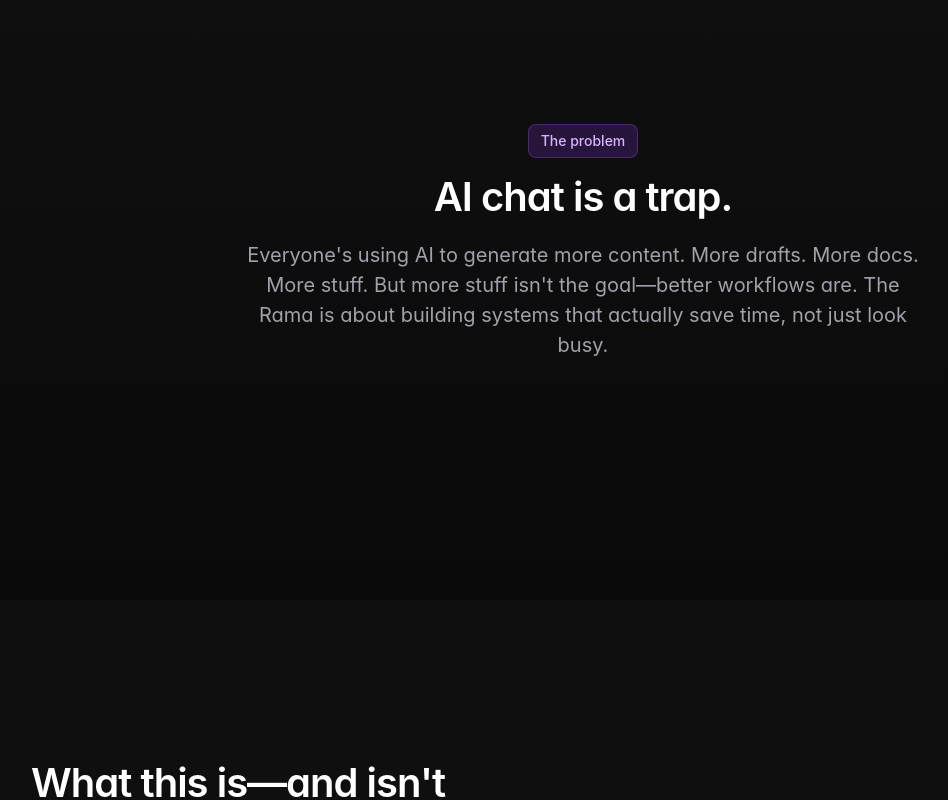
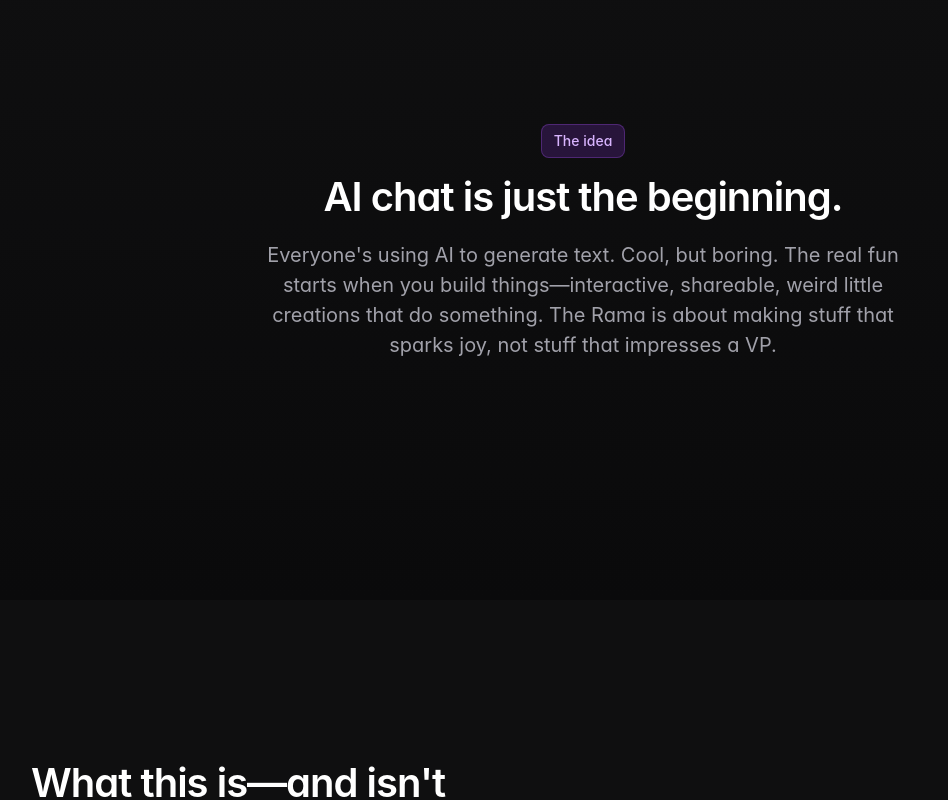
Before and after one commit to sotoai/vibe-o-rama, a Next.js app: page / in a window 1280 px wide. Shown: the part 820-1620 px from the top of the page, without its empty margins (57-1005 px from the left). Built offline with nearby package versions, Linux system fonts and the light colour scheme.

Commit message:
updated messaging

```diff
--- a/next.config.js
+++ b/next.config.js
@@ -1,12 +1,16 @@
 /** @type {import('next').NextConfig} */
 const repo = "vibe-o-rama";
+const basePath = `/${repo}`;
 
 const nextConfig = {
   output: "export",
-  basePath: `/${repo}`,
-  assetPrefix: `/${repo}/`,
+  basePath,
+  assetPrefix: `${basePath}/`,
   trailingSlash: true,
   images: { unoptimized: true },
+  env: {
+    NEXT_PUBLIC_BASE_PATH: basePath,
+  },
 };
 
 module.exports = nextConfig;
--- a/src/app/layout.tsx
+++ b/src/app/layout.tsx
@@ -3,8 +3,8 @@ import './globals.css'
 import { Nav, Footer } from '@/components'
 
 export const metadata: Metadata = {
-  title: 'Vibe-O-Rama | SPRO AI Enablement',
-  description: 'A creative AI playground for SPRO. Move from prompts to systems—build interactive, shareable artifacts using modern AI tools.',
+  title: 'Vibe-O-Rama | SPRO',
+  description: 'A creative AI playground for SPRO. Build weird, fun, delightful things with AI. No business case required.',
 }
 
 export default function RootLayout({
--- a/src/app/page.tsx
+++ b/src/app/page.tsx
@@ -18,65 +18,65 @@ import { fadeUpVariants, fadeVariantsReduced, fadeUpScaleVariants, staggerContai
 const artifacts = [
   {
     id: '1',
-    name: 'The Pre-Meeting Whisperer',
-    description: 'Crawls your calendar, drafts an agenda, and tells you who might derail the conversation.',
-    tags: ['workflow', 'meetings'],
+    name: 'Dream Journal Illustrator',
+    description: 'Describe last night\'s fever dream, get back cursed AI art you can send to your therapist.',
+    tags: ['creative', 'unhinged'],
     image: '/artifact-01.svg',
   },
   {
     id: '2',
-    name: 'TLDR Machine',
-    description: 'Turns a week of Slack chaos into a newsletter your team might actually read.',
-    tags: ['generator', 'sanity-saver'],
+    name: 'Spotify Roast Bot',
+    description: 'Analyzes your listening history and drags you for your 3am sad girl hours.',
+    tags: ['roast', 'music'],
     image: '/artifact-02.svg',
   },
   {
     id: '3',
-    name: 'Flowchart Gremlin',
-    description: 'Because sometimes you need a decision tree to decide if you need a decision tree.',
-    tags: ['interactive', 'meta'],
+    name: 'Excuse Generator 3000',
+    description: 'Need to bail on plans? Get a perfectly calibrated excuse based on the social context.',
+    tags: ['social', 'survival'],
     image: '/artifact-03.svg',
   },
   {
     id: '4',
-    name: 'Standup Shuffler',
-    description: 'Randomizes speaking order and throws in icebreakers nobody asked for.',
-    tags: ['social', 'chaos'],
+    name: 'Plant Dad/Mom Coach',
+    description: 'An AI that guilts you into watering your plants and celebrates when they don\'t die.',
+    tags: ['wellness', 'guilt'],
     image: '/artifact-04.svg',
   },
   {
     id: '5',
-    name: 'OKR Mood Ring',
-    description: 'A dashboard that shows your quarterly goals and gently judges your progress.',
-    tags: ['dashboard', 'accountability'],
+    name: 'Astrology But Make It Data',
+    description: 'Generates your horoscope based on your actual calendar. Mercury retrograde = you double-booked.',
+    tags: ['chaos', 'stars'],
     image: '/artifact-05.svg',
   },
   {
     id: '6',
-    name: 'Feedback Therapist',
-    description: 'Takes your "this could be better" notes and turns them into actual feedback.',
-    tags: ['generator', 'diplomacy'],
+    name: 'Recipe Roulette',
+    description: 'Tell it what\'s rotting in your fridge. It tells you what crime against cuisine you can commit.',
+    tags: ['food', 'chaos'],
     image: '/artifact-06.svg',
   },
   {
     id: '7',
-    name: 'Team Trivia Torture',
-    description: 'Generates quiz questions from your docs. Find out who actually reads the wiki.',
-    tags: ['social', 'exposed'],
+    name: 'Passive Aggressive Note Writer',
+    description: 'For when "please don\'t eat my lunch" needs to hit different.',
+    tags: ['petty', 'art'],
     image: '/artifact-07.svg',
   },
   {
     id: '8',
-    name: 'Corporate BS Translator',
-    description: '"Let\'s take this offline" → "I don\'t have an answer and I\'m hoping you forget."',
-    tags: ['utility', 'truth'],
+    name: 'Compliment Battle Arena',
+    description: 'Two players. Escalating compliments. First one to break character loses.',
+    tags: ['game', 'wholesome'],
     image: '/artifact-08.svg',
   },
   {
     id: '9',
-    name: 'Project Kickoff in a Box',
-    description: 'Spits out charters, timelines, and RACI matrices so you can pretend you planned.',
-    tags: ['generator', 'illusions'],
+    name: 'Life Narrator',
+    description: 'Describes your mundane activities like a nature documentary. "And here we see Josh, approaching the coffee machine..."',
+    tags: ['absurd', 'vibes'],
     image: '/artifact-09.svg',
   },
 ]
@@ -86,13 +86,13 @@ const timelineItems = [
     phase: 'Phase 1',
     weeks: 'Weeks 1–2',
     title: 'Get your tools, find your vibe',
-    description: 'Set up Claude Code and Cursor. Join a session or two. Start thinking about what annoys you enough to automate.',
+    description: 'Set up Claude Code and Cursor. Join a session or two. Start thinking about what would make you laugh, help your friends, or just be cool to exist.',
   },
   {
     phase: 'Phase 2',
     weeks: 'Weeks 3–8',
     title: 'Build weird stuff, share it',
-    description: 'Make things. Break things. Post your creations in the channel. Steal ideas from each other (encouraged).',
+    description: 'Make things. Break things. Post your creations in the channel. Steal ideas from each other (encouraged). Work stuff is fine but definitely not required.',
   },
   {
     phase: 'Phase 3',
@@ -104,36 +104,36 @@ const timelineItems = [
 
 const buildCategories = [
   {
-    title: 'Personal sidekicks',
-    description: 'Tools that do the boring stuff so you can do the interesting stuff.',
-    items: ['Meeting prep bots', 'Email drafters', 'Personal dashboards', 'Note organizers'],
+    title: 'Personal chaos agents',
+    description: 'Things that make your life weirder in a good way.',
+    items: ['Roast generators', 'Excuse machines', 'Hype bots', 'Decision avoiders'],
   },
   {
-    title: 'Creative contraptions',
-    description: 'Generators, converters, and things that make other things.',
-    items: ['Content generators', 'Format translators', 'Template factories', 'Style transformers'],
+    title: 'Creative toys',
+    description: 'Generators, remixers, and things that make other things.',
+    items: ['Art prompt mashers', 'Story starters', 'Music recommenders', 'Vibe curators'],
   },
   {
-    title: 'Team toys',
-    description: 'Artifacts meant to be shared, played with, and possibly abused.',
-    items: ['Icebreaker bots', 'Quiz generators', 'Feedback tools', 'Celebration machines'],
+    title: 'Friend group utilities',
+    description: 'Artifacts meant to be shared, played with, and used to settle debates.',
+    items: ['Group games', 'Who pays calculators', 'Movie pickers', 'Argument settlers'],
   },
   {
-    title: 'Gloriously useless utilities',
+    title: 'Gloriously useless delights',
     description: 'Stuff that probably shouldn\'t exist but absolutely should.',
-    items: ['Jargon translators', 'Decision randomizers', 'Procrastination timers', 'Compliment generators'],
+    items: ['Compliment battlers', 'Pet personality tests', 'Life narrators', 'Shower thought generators'],
   },
 ]
 
 const isItems = [
-  'A playground for building weird, useful, delightful things with AI',
-  'Permission to spend work hours making tools that make you smile',
+  'A playground for building weird, fun, delightful things with AI',
+  'Permission to make stuff that has no business case whatsoever',
   'A community of people who\'d rather build than talk about building',
 ]
 
 const isntItems = [
   'A certification with tests and boxes to check',
-  'About shipping production code or impressing stakeholders',
+  'About productivity, efficiency, or impressing anyone',
   'Only for "technical" people (whatever that means)',
 ]
 
@@ -189,7 +189,7 @@ export default function HomePage() {
               variants={variants}
             >
               Stop chatting with AI. Start building with it. Create interactive artifacts
-              that automate the annoying, amplify the creative, and make your coworkers ask
+              that entertain you, help your friends, or just make people ask
               "wait, how'd you make that?"
             </motion.p>
 
@@ -241,9 +241,9 @@ export default function HomePage() {
       <Section background="gradient">
         <div className="max-w-3xl mx-auto text-center">
           <SectionHeader
-            eyebrow="The problem"
-            title="AI chat is a trap."
-            description="Everyone's using AI to generate more content. More drafts. More docs. More stuff. But more stuff isn't the goal—better workflows are. The Rama is about building systems that actually save time, not just look busy."
+            eyebrow="The idea"
+            title="AI chat is just the beginning."
+            description="Everyone's using AI to generate text. Cool, but boring. The real fun starts when you build things—interactive, shareable, weird little creations that do something. The Rama is about making stuff that sparks joy, not stuff that impresses a VP."
             align="center"
           />
         </div>
@@ -314,7 +314,7 @@ export default function HomePage() {
         <SectionHeader
           eyebrow="What to build"
           title="Ideas to steal"
-          description="Your artifact should be interactive, shareable, and make at least one person go 'nice.'"
+          description="Build whatever you want. Seriously. If it makes you or someone else smile, you're doing it right."
         />
         <CardGrid columns={2}>
           {buildCategories.map((category) => (
@@ -335,9 +335,9 @@ export default function HomePage() {
         >
           <div className="card inline-block">
             <p className="text-dark-200">
-              The bar: <span className="text-accent-400">Would you actually use this?</span>
+              The bar: <span className="text-accent-400">Does this spark joy?</span>
             </p>
-            <p className="text-dark-500 text-sm mt-2">Not for customers. Not for execs. For you and your team.</p>
+            <p className="text-dark-500 text-sm mt-2">Not for customers. Not for execs. For you and your friends.</p>
           </div>
         </motion.div>
       </Section>
--- a/src/components/Footer.tsx
+++ b/src/components/Footer.tsx
@@ -25,8 +25,8 @@ export default function Footer() {
           <div className="space-y-4">
             <h3 className="text-lg font-semibold text-white">Vibe-O-Rama</h3>
             <p className="text-sm text-dark-400 max-w-xs leading-relaxed">
-              An internal AI enablement program for SPRO.
-              Built for learning, experimentation, and play.
+              A creative AI playground for SPRO.
+              Build weird stuff. Have fun. No business case required.
             </p>
           </div>
 
--- a/src/components/Gallery.tsx
+++ b/src/components/Gallery.tsx
@@ -2,7 +2,6 @@
 
 import { motion, useReducedMotion } from 'framer-motion'
 import { cardVariants, fadeVariantsReduced } from '@/lib/motion'
-import Image from 'next/image'
 
 interface ArtifactItem {
   id: string
@@ -53,11 +52,11 @@ function GalleryItem({ item }: { item: ArtifactItem }) {
     >
       {/* Image area */}
       <div className="aspect-[4/3] bg-dark-800 relative overflow-hidden">
-        <Image
-          src={item.image}
+        {/* eslint-disable-next-line @next/next/no-img-element */}
+        <img
+          src={`${process.env.NEXT_PUBLIC_BASE_PATH || ''}${item.image}`}
           alt={item.name}
-          fill
-          className="object-cover transition-all duration-500 group-hover:scale-110 group-hover:opacity-80"
+          className="absolute inset-0 w-full h-full object-cover transition-all duration-500 group-hover:scale-110 group-hover:opacity-80"
         />
         {/* Gradient overlay */}
         <div className="absolute inset-0 bg-gradient-to-t from-dark-950/90 via-dark-950/20 to-transparent opacity-60 group-hover:opacity-80 transition-opacity duration-300" />
```
Also changed, not shown: src/app/levels/page.tsx (+8 -8 lines), src/app/prizes/page.tsx (+4 -4 lines).
